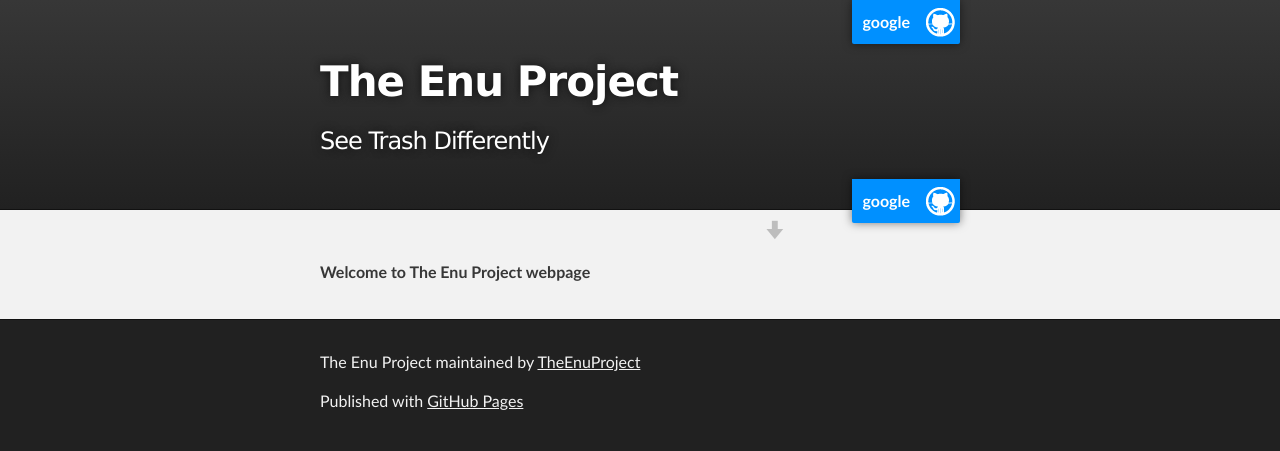
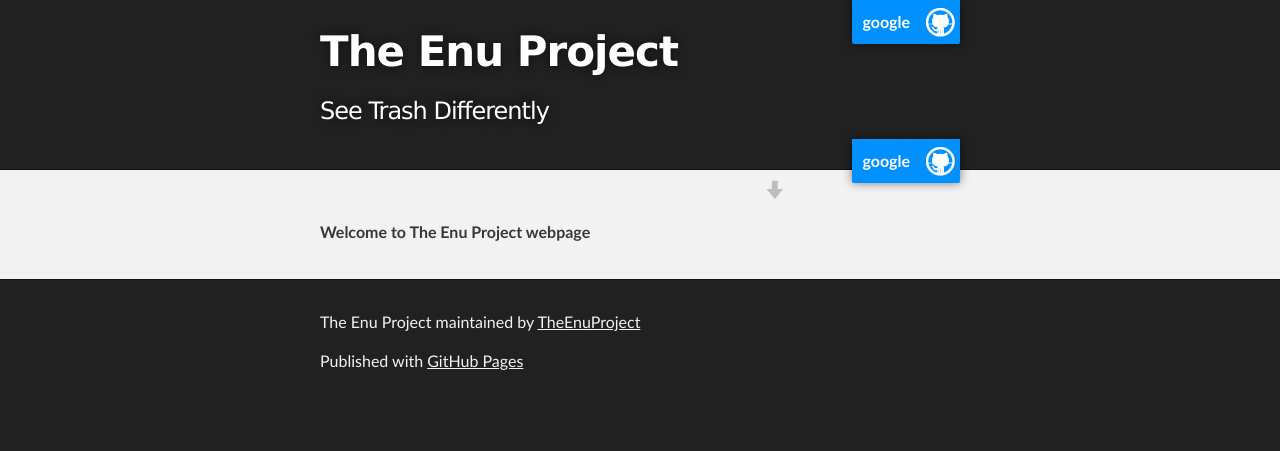
Before and after one commit to TheEnuProject/theenuproject, a plain HTML site: page index.html in a window 1280 px wide. Drawn offline with Linux system fonts and the light colour scheme.

Commit message:
Update index.html

```diff
--- a/index.html
+++ b/index.html
@@ -14,7 +14,7 @@
   <body>
 
     <!-- HEADER -->
-    <div id="header_wrap" class="outer">
+    <div id="" class="outer">
 
         <header class="inner">
           <a id="forkme_banner" href="google.com">google</a>
```
